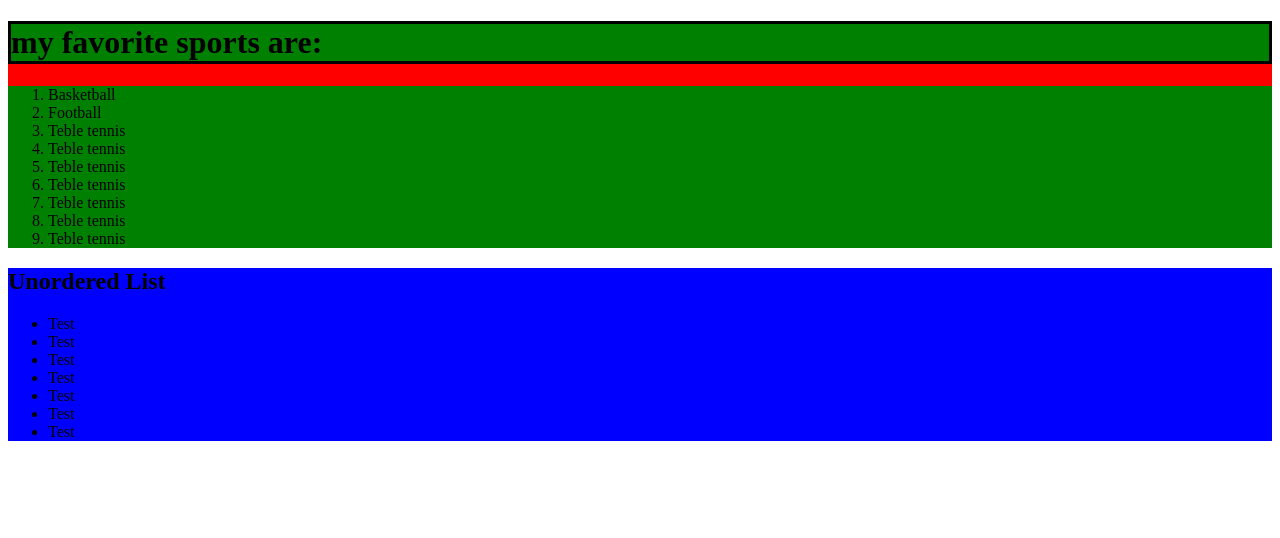
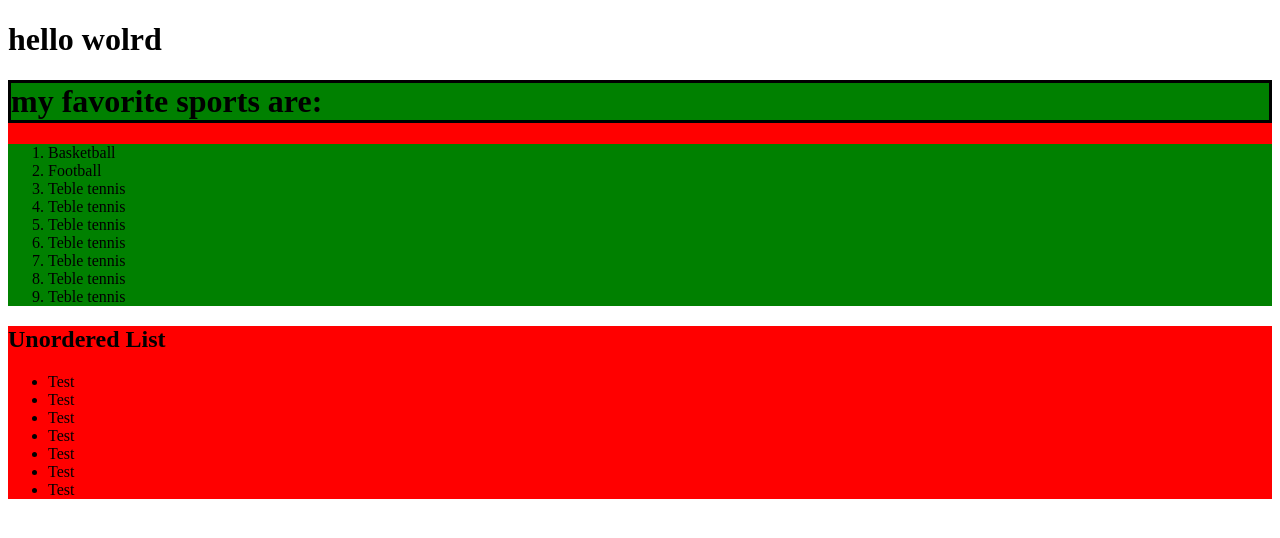
Before and after one commit to Datodia/Lec2, a plain HTML site: page index.html in a window 1280 px wide. Drawn offline with Linux system fonts and the light colour scheme.

Commit message:
add hello text

```diff
--- a/index.html
+++ b/index.html
@@ -9,7 +9,7 @@
 </head>
 
 <body>
-
+    <h1>hello wolrd</h1>
 
     <div style="background-color: red; ">
         <h1 style="background-color: green; border: 3px solid black;">my favorite sports are:</h1>
@@ -27,7 +27,7 @@
     </div>
 
 
-    <div style="background-color: blue;">
+    <div style="background-color: red;">
 
         <h2>Unordered List</h2>
         <ul>
```
